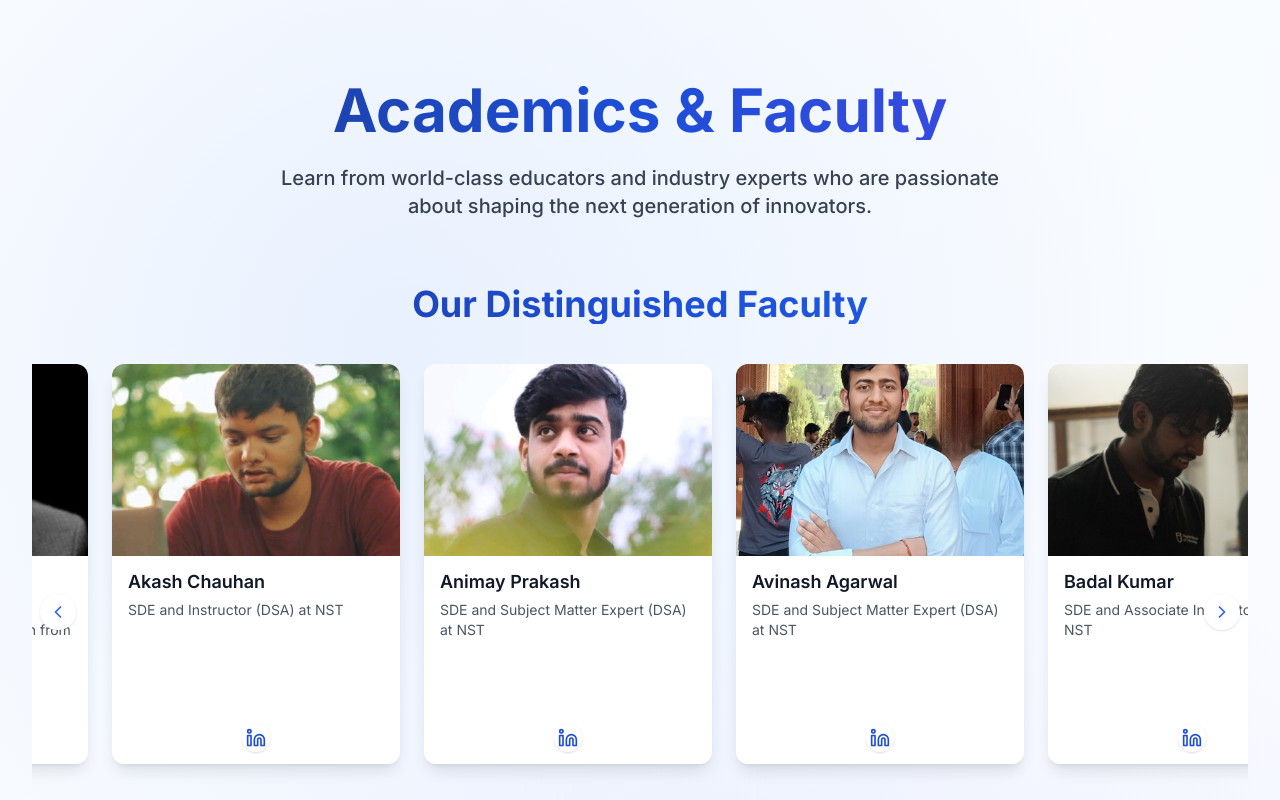
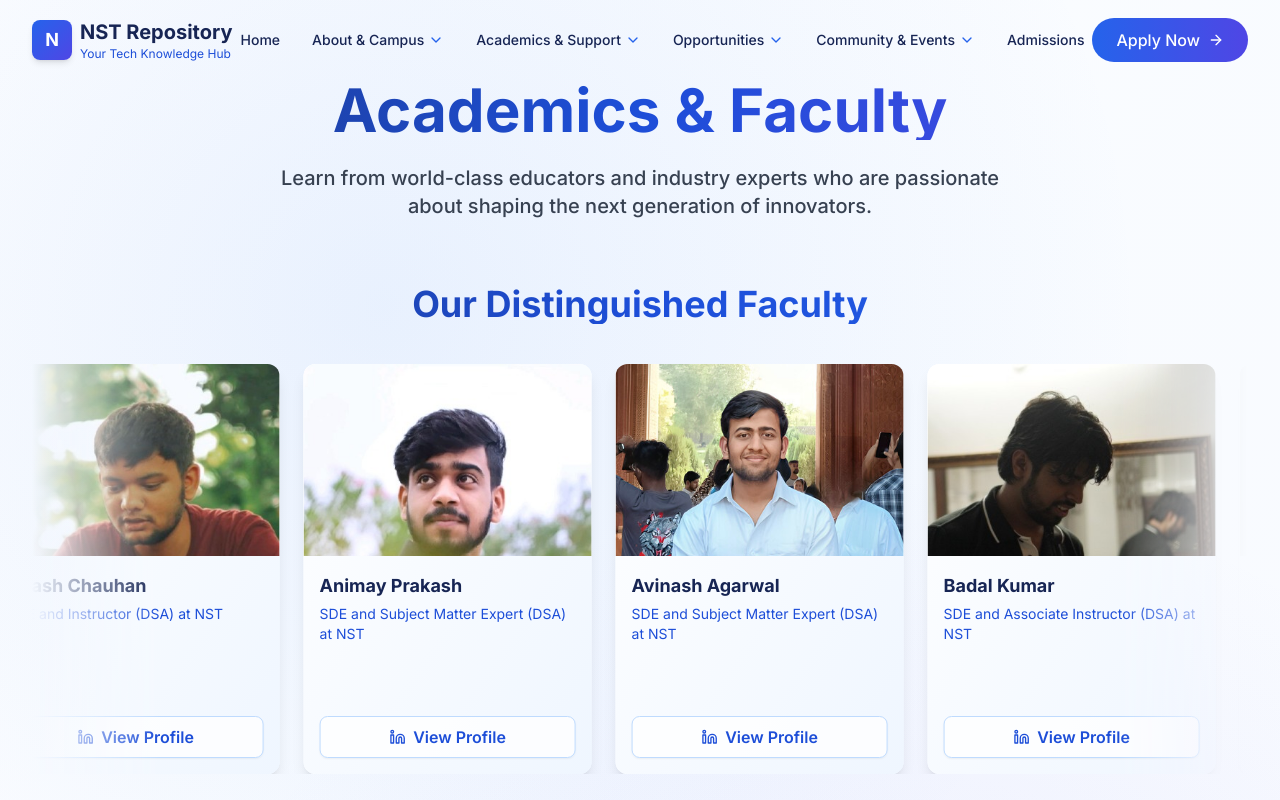
Before and after one commit to MerakiWorks-1/Project-01-NST, a React (Vite) app: page /academics/faculty in a window 1280 px wide. Shown: the top 800 px of the page. Built offline with nearby package versions, Linux system fonts and the light colour scheme.

Commit message:
mentor add

```diff
--- a/src/components/AcademicsFaculty.tsx
+++ b/src/components/AcademicsFaculty.tsx
@@ -1,25 +1,42 @@
-import React, { useState, useEffect, useRef } from "react";
-import { Linkedin, X, ChevronLeft, ChevronRight } from "lucide-react";
+import React, { useState } from "react";
+import { motion, AnimatePresence } from "framer-motion";
+import { Linkedin, X } from "lucide-react";
 import { facultyMembers, mentorList } from "../data/data";
+import Dummy from "@/components/Dummy"; // Import Navbar
+import Footer from "@/components/Footer"; // Import Footer
 
-const CardItem = ({ person }: { person: (typeof facultyMembers)[0] }) => (
-  <div className="bg-white rounded-xl shadow-lg overflow-hidden w-72 h-[400px] flex flex-col justify-between">
-    <div className="relative">
+// --- TYPE DEFINITIONS (for TSX) ---
+interface Person {
+  id: number;
+  name: string;
+  img: string;
+  bio: string;
+  linkedin: string;
+  badges?: string[];
+}
+
+// --- REDESIGNED CARD COMPONENT ---
+const CardItem = ({ person }: { person: Person }) => (
+  <div className="group relative bg-gradient-to-br from-white to-blue-50 rounded-xl shadow-lg w-72 flex flex-col justify-between transition-all duration-300 hover:shadow-2xl hover:!scale-105">
+    <div className="absolute -inset-px bg-gradient-to-r from-blue-400 to-indigo-400 rounded-xl opacity-0 group-hover:opacity-100 transition-opacity duration-300" />
+    <div className="relative h-full bg-gradient-to-br from-white to-blue-50 rounded-xl z-10 flex flex-col">
+      <div className="relative h-48 overflow-hidden rounded-t-xl">
         <img
           src={person.img}
           alt={person.name}
-        className="w-full h-48 object-cover"
+          // UPDATED: Reverted to object-cover and added object-top to prioritize the face
+          className="w-full h-full object-cover object-top transition-transform duration-300 group-hover:scale-110"
           onError={(e) => {
-          e.currentTarget.src = `https://ui-avatars.com/api/?name=${person.name}&background=3b82f6&color=fff&size=80`;
+            e.currentTarget.src = `https://ui-avatars.com/api/?name=${person.name.replace(" ", "+")}&background=3b82f6&color=fff&size=200`;
           }}
         />
       </div>
-    <div className="px-4 py-3 flex-1 flex flex-col justify-between">
+      <div className="p-4 flex-1 flex flex-col justify-between">
         <div>
-        <h3 className="text-lg font-semibold text-gray-900">{person.name}</h3>
-        <p className="text-sm text-gray-600 mt-1">{person.bio}</p>
+          <h3 className="text-lg font-bold text-blue-950">{person.name}</h3>
+          <p className="text-sm text-blue-700 mt-1 line-clamp-3 min-h-[60px]">{person.bio}</p>
         </div>
-      <div className="mt-3 flex flex-wrap gap-2 items-center justify-center">
+        <div className="mt-3 flex flex-wrap gap-2 items-center justify-center min-h-[24px]">
           {person.badges?.map((logo, idx) => (
             <img
               key={idx}
@@ -30,56 +47,34 @@ const CardItem = ({ person }: { person: (typeof facultyMembers)[0] }) => (
             />
           ))}
         </div>
-      <div className="mt-4 flex justify-center">
+      </div>
+      <div className="p-4 pt-0">
         <a
           href={person.linkedin}
           target="_blank"
           rel="noopener noreferrer"
-          className="bg-white p-1 rounded-full shadow"
+          className="flex items-center justify-center w-full bg-white/80 p-2 rounded-lg shadow-sm border border-blue-200 text-blue-700 font-semibold transition-all duration-300 group-hover:bg-blue-600 group-hover:text-white group-hover:shadow-lg"
         >
-          <Linkedin className="h-5 w-5 text-blue-700" />
+          <Linkedin className="h-4 w-4 mr-2" />
+          View Profile
         </a>
       </div>
     </div>
   </div>
 );
 
-const AutoScrollSection = ({
+// --- FLOWING CARDS COMPONENT ---
+const FlowingCardsSection = ({
   title,
   data,
   sectionId,
 }: {
   title: string;
-  data: typeof facultyMembers;
+  data: Person[];
   sectionId: string;
 }) => {
   const [showAll, setShowAll] = useState(false);
-  const [currentIndex, setCurrentIndex] = useState(0);
-  const scrollRef = useRef<HTMLDivElement>(null);
-  const [isHovered, setIsHovered] = useState(false);
-
-  useEffect(() => {
-    if (!showAll && !isHovered) {
-      const interval = setInterval(() => {
-        setCurrentIndex((prev) => (prev + 1) % Math.max(1, data.length - 3));
-      }, 3000);
-      return () => clearInterval(interval);
-    }
-  }, [showAll, isHovered, data.length]);
-
-  useEffect(() => {
-    if (scrollRef.current && !showAll) {
-      const cardWidth = 280;
-      scrollRef.current.scrollTo({
-        left: currentIndex * cardWidth,
-        behavior: "smooth",
-      });
-    }
-  }, [currentIndex, showAll]);
-
-  const handlePrevious = () => setCurrentIndex((prev) => Math.max(0, prev - 1));
-  const handleNext = () =>
-    setCurrentIndex((prev) => Math.min(data.length - 4, prev + 1));
+  const animationDuration = data.length * 5;
 
   return (
     <div className="mb-16">
@@ -87,58 +82,73 @@ const AutoScrollSection = ({
         {title}
       </h3>
 
+      <AnimatePresence mode="wait">
         {!showAll ? (
+          <motion.div
+            key="carousel"
+            initial={{ opacity: 0, y: 20 }}
+            animate={{ opacity: 1, y: 0 }}
+            exit={{ opacity: 0, y: -20 }}
+            transition={{ duration: 0.5 }}
+          >
+            <div className="relative w-full overflow-hidden [mask-image:_linear-gradient(to_right,transparent_0,_black_128px,_black_calc(100%-128px),transparent_100%)]">
               <div
-          className="relative"
-          onMouseEnter={() => setIsHovered(true)}
-          onMouseLeave={() => setIsHovered(false)}
+                className="flex w-max animate-scroll hover:[animation-play-state:paused]"
+                style={{ animationDuration: `${animationDuration}s` }}
               >
-          <button
-            onClick={handlePrevious}
-            disabled={currentIndex === 0}
-            className="absolute left-2 top-1/2 -translate-y-1/2 z-10 bg-white shadow rounded-full p-2 disabled:opacity-40 hover:scale-110 transition"
-          >
-            <ChevronLeft className="h-5 w-5 text-blue-600" />
-          </button>
-          <button
-            onClick={handleNext}
-            disabled={currentIndex >= data.length - 4}
-            className="absolute right-2 top-1/2 -translate-y-1/2 z-10 bg-white shadow rounded-full p-2 disabled:opacity-40 hover:scale-110 transition"
-          >
-            <ChevronRight className="h-5 w-5 text-blue-600" />
-          </button>
-          <div
-            ref={scrollRef}
-            className="flex gap-6 overflow-x-auto px-12 pb-6 scrollbar-hide"
-          >
-            {data.map((person, index) => (
-              <div key={`${sectionId}-${index}`} className="flex-shrink-0">
+                {[...data, ...data].map((person, index) => (
+                  <div key={`${sectionId}-${person.id}-${index}`} className="flex-shrink-0 mx-3">
                     <CardItem person={person} />
                   </div>
                 ))}
               </div>
+            </div>
             <div className="text-center mt-8">
               <button
                 onClick={() => setShowAll(true)}
-              className="bg-gradient-to-r from-blue-600 to-indigo-600 text-white px-6 py-2 rounded-full font-semibold shadow hover:from-blue-700 hover:to-indigo-700 transition"
+                className="bg-gradient-to-r from-blue-600 to-indigo-600 text-white px-6 py-2 rounded-full font-semibold shadow-lg hover:shadow-xl hover:scale-105 transition"
               >
                 View All ({data.length})
               </button>
             </div>
-        </div>
+          </motion.div>
         ) : (
-        <div className="relative">
+          <motion.div
+            key="grid"
+            initial={{ opacity: 0 }}
+            animate={{ opacity: 1 }}
+            exit={{ opacity: 0 }}
+            transition={{ duration: 0.5 }}
+            className="relative"
+          >
             <button
               onClick={() => setShowAll(false)}
-            className="absolute top-0 right-0 z-20 bg-red-500 hover:bg-red-600 text-white p-2 rounded-full shadow transition"
+              className="absolute -top-16 right-0 z-20 bg-red-500 hover:bg-red-600 text-white p-2 rounded-full shadow-lg transition hover:scale-110"
             >
               <X className="h-5 w-5" />
             </button>
-          <div className="grid grid-cols-1 sm:grid-cols-2 md:grid-cols-3 xl:grid-cols-4 gap-6 mt-8 max-h-[800px] overflow-y-auto pr-2 scrollbar-thin scrollbar-thumb-blue-300 scrollbar-track-blue-100">
-            {data.map((person, index) => (
-              <CardItem key={`${sectionId}-grid-${index}`} person={person} />
+            <motion.div
+              className="grid grid-cols-1 sm:grid-cols-2 md:grid-cols-3 xl:grid-cols-4 gap-6"
+              variants={{
+                hidden: { opacity: 0 },
+                show: {
+                  opacity: 1,
+                  transition: { staggerChildren: 0.05 },
+                },
+              }}
+              initial="hidden"
+              animate="show"
+            >
+              {data.map((person) => (
+                <motion.div
+                  key={`${sectionId}-grid-${person.id}`}
+                  variants={{ hidden: { y: 20, opacity: 0 }, show: { y: 0, opacity: 1 } }}
+                  className="flex justify-center"
+                >
+                  <CardItem person={person} />
+                </motion.div>
               ))}
-          </div>
+            </motion.div>
             <div className="text-center mt-8">
               <button
                 onClick={() => setShowAll(false)}
@@ -147,15 +157,18 @@ const AutoScrollSection = ({
                 Show Less
               </button>
             </div>
-        </div>
+          </motion.div>
         )}
+      </AnimatePresence>
     </div>
   );
 };
 
 const AcademicsFaculty = () => {
   return (
-    <section className="py-20 bg-gradient-to-br from-white via-blue-50/40 to-indigo-50/40 relative overflow-hidden">
+    <div className="min-h-screen bg-white/95">
+      <Dummy />
+      <section className="pt-20 bg-gradient-to-br from-white via-blue-50/40 to-indigo-50/40 relative overflow-hidden">
         <div className="absolute inset-0 bg-[radial-gradient(circle_at_30%_20%,rgba(59,130,246,0.1),transparent_50%)]" />
         <div className="absolute inset-0 bg-[radial-gradient(circle_at_70%_80%,rgba(99,102,241,0.1),transparent_50%)]" />
         <div className="container mx-auto px-4 sm:px-6 lg:px-8 relative z-10">
@@ -168,37 +181,35 @@ const AcademicsFaculty = () => {
               passionate about shaping the next generation of innovators.
             </p>
           </div>
-        <AutoScrollSection
+          <FlowingCardsSection
             title="Our Distinguished Faculty"
             data={facultyMembers}
             sectionId="faculty"
           />
-        <AutoScrollSection
+          <FlowingCardsSection
             title="Industry Mentors"
             data={mentorList}
             sectionId="mentors"
           />
         </div>
         <style>{`
-        .scrollbar-hide::-webkit-scrollbar { display: none; }
-        .scrollbar-hide { -ms-overflow-style: none; scrollbar-width: none; }
-        .scrollbar-thin { scrollbar-width: thin; }
-        .scrollbar-thumb-blue-300::-webkit-scrollbar-thumb {
-          background-color: #93c5fd;
-          border-radius: 0.5rem;
+          @keyframes scroll {
+            from { transform: translateX(0); }
+            to { transform: translateX(-50%); }
           }
-        .scrollbar-track-blue-100::-webkit-scrollbar-track {
-          background-color: #dbeafe;
-          border-radius: 0.5rem;
+          .animate-scroll {
+            animation: scroll 40s linear infinite;
           }
-        .line-clamp-2 {
+          .line-clamp-3 {
             display: -webkit-box;
-          -webkit-line-clamp: 2;
+            -webkit-line-clamp: 3;
             -webkit-box-orient: vertical;
             overflow: hidden;
           }
         `}</style>
       </section>
+      <Footer />
+    </div>
   );
 };
 
```
Lines whose indentation alone changed are shown as unchanged.
